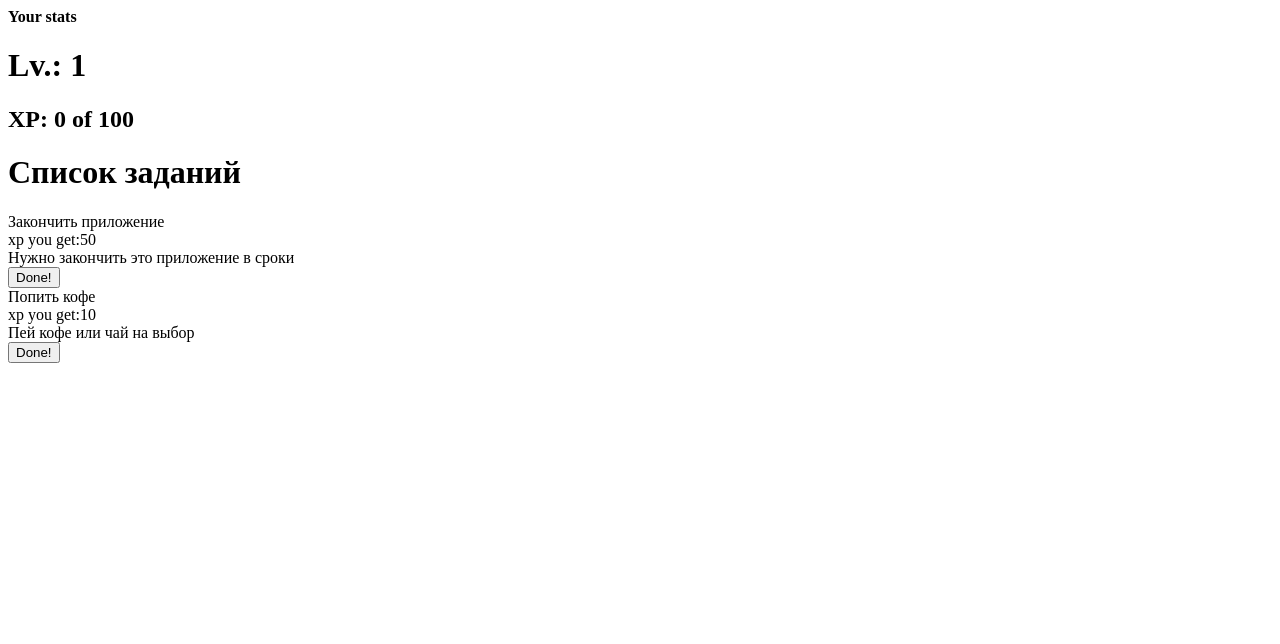
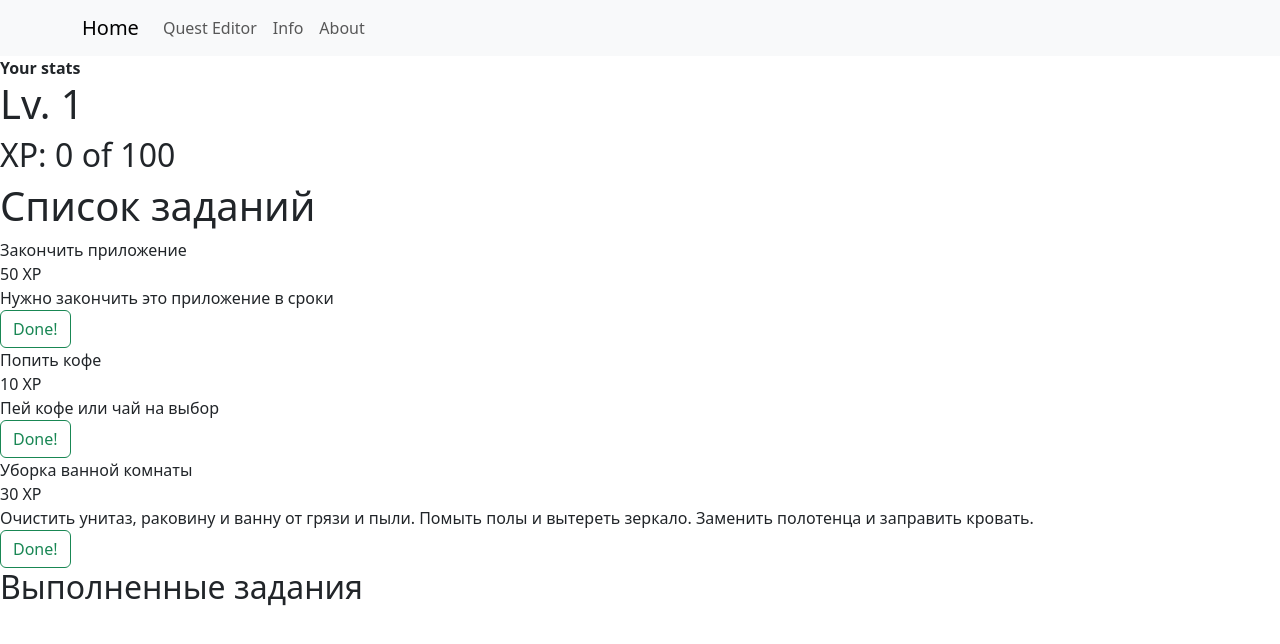
Before and after one commit to logvashgod/progressdoapp, a React (Create React App) app: page / in a window 1280 px wide. Shown: the top 644 px of the page. Built offline with nearby package versions, Linux system fonts and the light colour scheme.

Commit message:
added completed list, date etc.

```diff
--- a/package.json
+++ b/package.json
@@ -3,12 +3,16 @@
   "version": "0.1.0",
   "private": true,
   "dependencies": {
+    "@headlessui/react": "^1.7.17",
+    "@heroicons/react": "^2.0.18",
     "@testing-library/jest-dom": "^5.17.0",
     "@testing-library/react": "^13.4.0",
     "@testing-library/user-event": "^13.5.0",
+    "bootstrap": "^5.3.2",
     "react": "^18.2.0",
     "react-dom": "^18.2.0",
     "react-scripts": "5.0.1",
+    "tailwindcss": "^3.3.3",
     "web-vitals": "^2.1.4"
   },
   "scripts": {
--- a/src/App.js
+++ b/src/App.js
@@ -1,6 +1,9 @@
 import React, { useState } from "react";
+import "bootstrap/dist/css/bootstrap.min.css";
 import QuestList from "./components/QuestList";
 import UserPanel from "./components/UI/UserPanel";
+import NavBar from "./components/UI/NavBar";
+import CompletedQuestList from "./components/CompletedQuestList";
 
 function App() {
   const [quests, setQuests] = useState([
@@ -9,14 +12,25 @@ function App() {
       title: "Закончить приложение",
       body: "Нужно закончить это приложение в сроки",
       expValue: 50,
+      completedDate: null,
     },
     {
       id: Math.floor(Math.random() * 1000),
       title: "Попить кофе",
       body: "Пей кофе или чай на выбор",
       expValue: 10,
+      completedDate: null,
+    },
+    {
+      id: Math.floor(Math.random() * 1000),
+      title: "Уборка ванной комнаты",
+      body: "Очистить унитаз, раковину и ванну от грязи и пыли. Помыть полы и вытереть зеркало. Заменить полотенца и заправить кровать.",
+      expValue: 30,
+      completedDate: null,
     },
   ]);
+
+  const [completedQuests, setCompletedQuests] = useState([]);
 
   const [userStats, setUserStats] = useState({
     experience: 0,
@@ -24,7 +38,7 @@ function App() {
     experienceNeed: 100,
   });
 
-  const completeQuest = (expValue) => {
+  const completeQuest = (expValue, quest) => {
     setUserStats((prevState) => {
       const newExperience = prevState.experience + expValue;
       const { level, experienceNeed, experienceToZero } = getLevel(
@@ -32,6 +46,17 @@ function App() {
         newExperience,
         prevState.level
       );
+
+      const completedQuestsItem = {
+        ...quest,
+        completedDate: new Date().toLocaleString(),
+      };
+
+      setCompletedQuests((prevCompletedQuests) => [
+        ...prevCompletedQuests,
+        completedQuestsItem,
+      ]);
+
       return {
         ...prevState,
         experience: experienceToZero,
@@ -57,25 +82,20 @@ function App() {
     };
   };
 
-  //удаление задачи из списка и массива
-
   const deleteQuest = (id) => {
     setQuests(quests.filter((quest) => quest.id !== id));
   };
 
   return (
-    <div className="App">
-      <UserPanel
-        quests={quests}
-        getLevel={getLevel}
-        completeQuest={completeQuest}
-        userStats={userStats}
-      />
+    <div>
+      <NavBar />
+      <UserPanel userStats={userStats} />
       <QuestList
         quests={quests}
         completeQuest={completeQuest}
         deleteQuest={deleteQuest}
       />
+      <CompletedQuestList completedQuests={completedQuests} />
     </div>
   );
 }
--- /dev/null
+++ b/src/components/CompletedQuestList.jsx
@@ -0,0 +1,16 @@
+function CompletedQuestList({ completedQuests }) {
+  return (
+    <div>
+      <h2>Выполненные задания</h2>
+      <ul>
+        {completedQuests.map((quest) => (
+          <li key={quest.id}>
+            <strong>{quest.title}</strong> - {quest.completedDate}
+          </li>
+        ))}
+      </ul>
+    </div>
+  );
+}
+
+export default CompletedQuestList;
--- a/src/components/QuestItem.jsx
+++ b/src/components/QuestItem.jsx
@@ -1,10 +1,11 @@
 import React from "react";
 import MyButton from "./UI/MyButton";
+
 function QuestItem({ quest, completeQuest, deleteQuest }) {
   return (
     <div>
       <div>{quest.title}</div>
-      <div> xp you get:{quest.expValue}</div>
+      <div> {quest.expValue} XP</div>
       <div>{quest.body}</div>
       <MyButton
         completeQuest={() => completeQuest(quest.expValue)}
--- a/src/components/QuestList.jsx
+++ b/src/components/QuestList.jsx
@@ -5,16 +5,14 @@ function QuestList({ quests, completeQuest, deleteQuest }) {
   return (
     <div>
       <h1>Список заданий</h1>
-      {quests.map((quest) => {
-        return (
-          <QuestItem
-            quest={quest}
-            key={quest.id}
-            completeQuest={completeQuest}
-            deleteQuest={deleteQuest}
-          />
-        );
-      })}
+      {quests.map((quest) => (
+        <QuestItem
+          quest={quest}
+          key={quest.id}
+          completeQuest={() => completeQuest(quest.expValue, quest)} //тут я передал quest после мапа в App.js
+          deleteQuest={deleteQuest}
+        />
+      ))}
     </div>
   );
 }
--- a/src/components/UI/MyButton.jsx
+++ b/src/components/UI/MyButton.jsx
@@ -6,7 +6,11 @@ function MyButton({ completeQuest, deleteQuest }) {
     completeQuest();
   };
 
-  return <button onClick={handleOnClick}>Done!</button>;
+  return (
+    <button class="btn btn-outline-success" onClick={handleOnClick}>
+      Done!
+    </button>
+  );
 }
 
 export default MyButton;
--- /dev/null
+++ b/src/components/UI/NavBar.jsx
@@ -0,0 +1,45 @@
+import React from "react";
+
+function NavBar() {
+  return (
+    <nav class="navbar navbar-expand-lg navbar-light bg-light">
+      <div class="container">
+        <a class="navbar-brand" href="#">
+          Home
+        </a>
+        <button
+          class="navbar-toggler"
+          type="button"
+          data-toggle="collapse"
+          data-target="#navbarNav"
+          aria-controls="navbarNav"
+          aria-expanded="false"
+          aria-label="Toggle navigation"
+        >
+          <span class="navbar-toggler-icon"></span>
+        </button>
+        <div class="collapse navbar-collapse" id="navbarNav">
+          <ul class="navbar-nav ml-auto">
+            <li class="nav-item active">
+              <a class="nav-link" href="#">
+                Quest Editor
+              </a>
+            </li>
+            <li class="nav-item">
+              <a class="nav-link" href="#">
+                Info
+              </a>
+            </li>
+            <li class="nav-item">
+              <a class="nav-link" href="#">
+                About
+              </a>
+            </li>
+          </ul>
+        </div>
+      </div>
+    </nav>
+  );
+}
+
+export default NavBar;
--- a/src/components/UI/UserPanel.jsx
+++ b/src/components/UI/UserPanel.jsx
@@ -4,7 +4,7 @@ function UserPanel({ userStats }) {
   return (
     <div>
       <b>Your stats</b>
-      <h1>Lv.: {userStats.level}</h1>
+      <h1>Lv. {userStats.level}</h1>
       <h2>
         XP: {userStats.experience} of {userStats.experienceNeed}
       </h2>
--- a/src/index.js
+++ b/src/index.js
@@ -1,5 +1,6 @@
 import React from "react";
 import ReactDOM from "react-dom/client";
+import "./index.css";
 
 import App from "./App";
 
--- /dev/null
+++ b/tailwind.config.js
@@ -0,0 +1,8 @@
+/** @type {import('tailwindcss').Config} */
+module.exports = {
+  content: [],
+  theme: {
+    extend: {},
+  },
+  plugins: [],
+};
```
Also changed, not shown: public/manifest.json, src/index.css (added), 1 other file (tests, documents, lock files or other folders).
